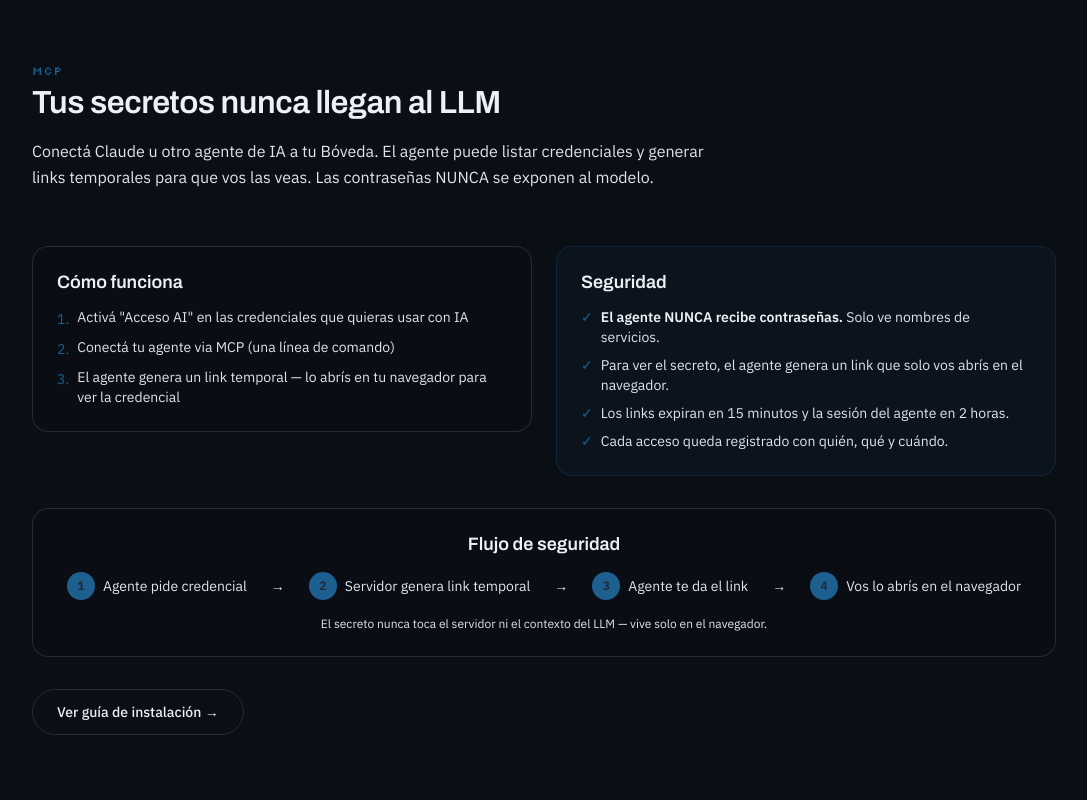
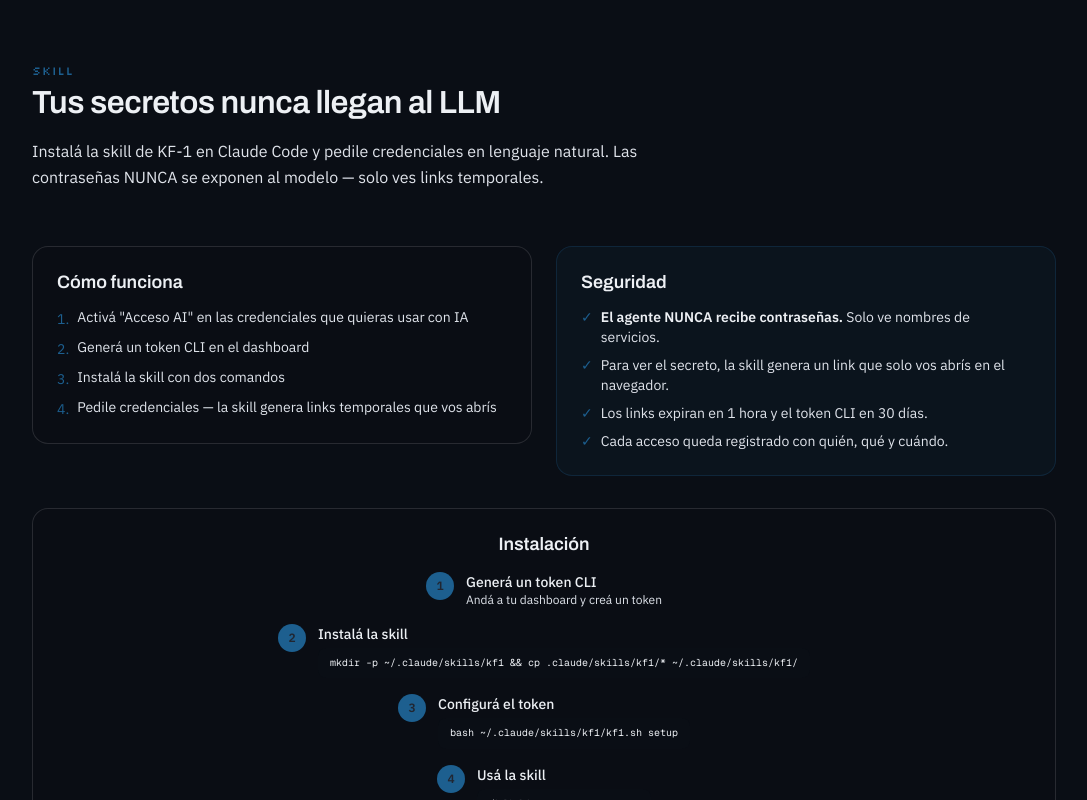
Before and after one commit to kitifica-max/bovedakf-1, a Next.js app: page / in a window 1280 px wide. Shown: the part 4020-4820 px from the top of the page, without its empty margins (96-1183 px from the left). Built offline with nearby package versions, Linux system fonts and the light colour scheme; no server answers.

Commit message:
feat(landing): replace MCP section with Skill section

```diff
--- a/src/components/site/sections/ai-agent.tsx
+++ b/src/components/site/sections/ai-agent.tsx
@@ -1,4 +1,3 @@
-import Link from "next/link";
 import { Section } from "@/components/site/section";
 import { SectionHead, slug } from "@/components/site/section-head";
 import { CTAButton } from "@/components/site/cta-button";
@@ -7,9 +6,9 @@ export function AiAgentSection() {
   return (
     <Section aria-labelledby={slug("Acceso desde IA")}>
       <SectionHead
-        kicker="MCP"
+        kicker="Skill"
         title="Tus secretos nunca llegan al LLM"
-        lead="Conectá Claude u otro agente de IA a tu Bóveda. El agente puede listar credenciales y generar links temporales para que vos las veas. Las contraseñas NUNCA se exponen al modelo."
+        lead="Instalá la skill de KF-1 en Claude Code y pedile credenciales en lenguaje natural. Las contraseñas NUNCA se exponen al modelo — solo ves links temporales."
       />
       <div className="flex flex-col gap-6 sm:flex-row sm:items-start">
         <div className="flex-1 rounded-2xl border border-border-soft bg-gray/40 p-6">
@@ -21,11 +20,15 @@ export function AiAgentSection() {
             </li>
             <li className="flex items-start gap-2">
               <span className="mt-0.5 text-blue">2.</span>
-              <span>Conectá tu agente via MCP (una línea de comando)</span>
+              <span>Generá un token CLI en el dashboard</span>
             </li>
             <li className="flex items-start gap-2">
               <span className="mt-0.5 text-blue">3.</span>
-              <span>El agente genera un link temporal — lo abrís en tu navegador para ver la credencial</span>
+              <span>Instalá la skill con dos comandos</span>
+            </li>
+            <li className="flex items-start gap-2">
+              <span className="mt-0.5 text-blue">4.</span>
+              <span>Pedile credenciales — la skill genera links temporales que vos abrís</span>
             </li>
           </ul>
         </div>
@@ -38,11 +41,11 @@ export function AiAgentSection() {
             </li>
             <li className="flex items-start gap-2">
               <span className="shrink-0 text-blue">✓</span>
-              <span>Para ver el secreto, el agente genera un link que solo vos abrís en el navegador.</span>
+              <span>Para ver el secreto, la skill genera un link que solo vos abrís en el navegador.</span>
             </li>
             <li className="flex items-start gap-2">
               <span className="shrink-0 text-blue">✓</span>
-              <span>Los links expiran en 15 minutos y la sesión del agente en 2 horas.</span>
+              <span>Los links expiran en 1 hora y el token CLI en 30 días.</span>
             </li>
             <li className="flex items-start gap-2">
               <span className="shrink-0 text-blue">✓</span>
@@ -52,33 +55,46 @@ export function AiAgentSection() {
         </div>
       </div>
 
-      {/* Diagram */}
+      {/* Install */}
       <div className="mt-8 rounded-2xl border border-border-soft bg-gray/40 p-6">
-        <h3 className="t-h3 mb-4 text-center text-ink">Flujo de seguridad</h3>
-        <div className="flex flex-col items-center gap-3 text-center text-sm text-ink-soft sm:flex-row sm:justify-center sm:gap-6 sm:text-left">
-          <div className="flex items-center gap-2">
+        <h3 className="t-h3 mb-4 text-center text-ink">Instalación</h3>
+        <div className="flex flex-col items-center gap-4 text-center text-sm text-ink-soft">
+          <div className="flex items-start gap-3 text-left">
             <span className="grid h-7 w-7 shrink-0 place-items-center rounded-full bg-blue text-xs font-bold text-paper">1</span>
-            <span>Agente pide credencial</span>
+            <div>
+              <p className="font-medium text-ink">Generá un token CLI</p>
+              <p className="text-xs">Andá a tu dashboard y creá un token</p>
+            </div>
           </div>
-          <span className="hidden text-ink-soft sm:inline">→</span>
-          <div className="flex items-center gap-2">
+          <div className="flex items-start gap-3 text-left">
             <span className="grid h-7 w-7 shrink-0 place-items-center rounded-full bg-blue text-xs font-bold text-paper">2</span>
-            <span>Servidor genera link temporal</span>
+            <div>
+              <p className="font-medium text-ink">Instalá la skill</p>
+              <code className="mt-1 block rounded-lg bg-gray px-3 py-2 font-mono text-[10px] text-ink">
+                mkdir -p ~/.claude/skills/kf1 && cp .claude/skills/kf1/* ~/.claude/skills/kf1/
+              </code>
+            </div>
           </div>
-          <span className="hidden text-ink-soft sm:inline">→</span>
-          <div className="flex items-center gap-2">
+          <div className="flex items-start gap-3 text-left">
             <span className="grid h-7 w-7 shrink-0 place-items-center rounded-full bg-blue text-xs font-bold text-paper">3</span>
-            <span>Agente te da el link</span>
+            <div>
+              <p className="font-medium text-ink">Configurá el token</p>
+              <code className="mt-1 block rounded-lg bg-gray px-3 py-2 font-mono text-[10px] text-ink">
+                bash ~/.claude/skills/kf1/kf1.sh setup
+              </code>
+            </div>
           </div>
-          <span className="hidden text-ink-soft sm:inline">→</span>
-          <div className="flex items-center gap-2">
+          <div className="flex items-start gap-3 text-left">
             <span className="grid h-7 w-7 shrink-0 place-items-center rounded-full bg-blue text-xs font-bold text-paper">4</span>
-            <span>Vos lo abrís en el navegador</span>
+            <div>
+              <p className="font-medium text-ink">Usá la skill</p>
+              <code className="mt-1 block rounded-lg bg-gray px-3 py-2 font-mono text-[10px] text-ink">
+                /kf1 list<br/>
+                /kf1 view &lt;credential-id&gt;
+              </code>
+            </div>
           </div>
         </div>
-        <p className="mt-4 text-center text-xs text-ink-soft">
-          El secreto nunca toca el servidor ni el contexto del LLM — vive solo en el navegador.
-        </p>
       </div>
 
       <div className="mt-8">
```
